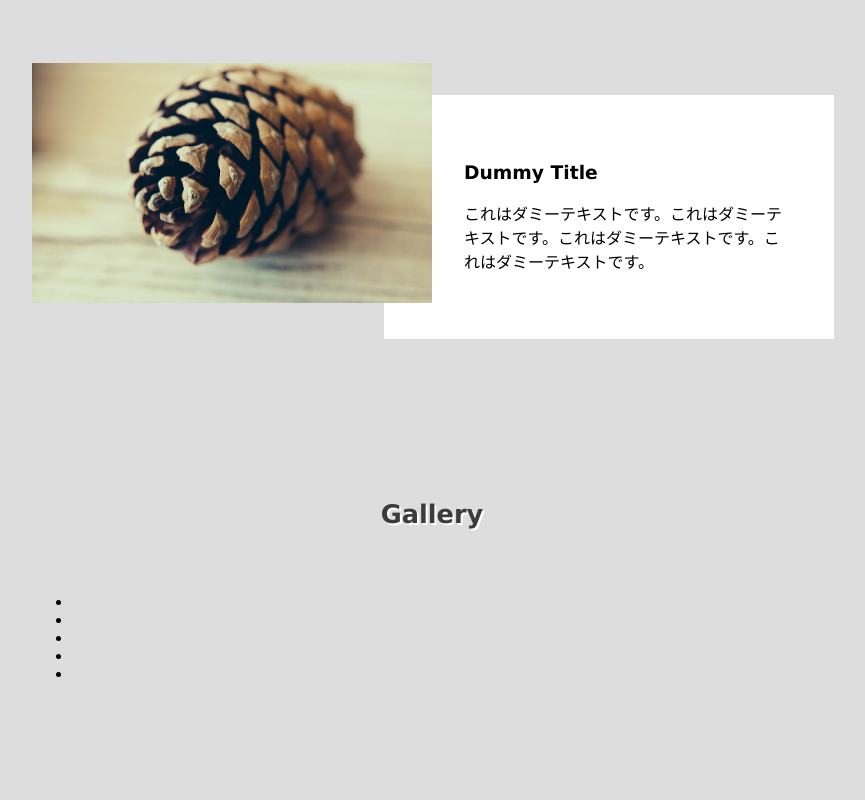
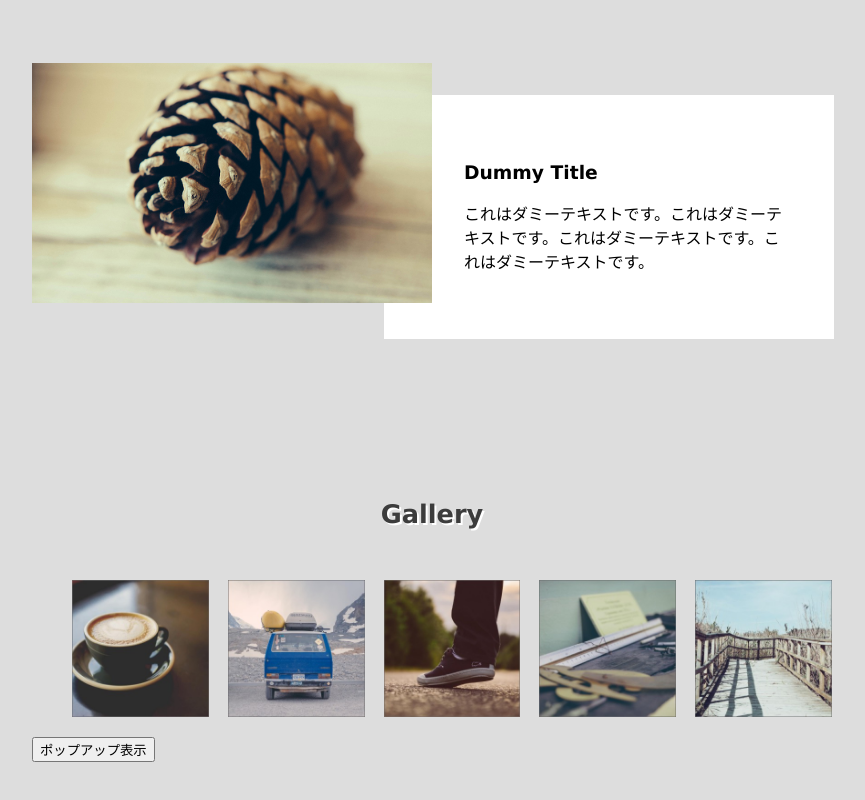
Before and after one commit to tarosjk/202211_jquery, a plain HTML site: page index.html in a window 1280 px wide. Shown: the part 1301-2101 px from the top of the page, without its empty margins (208-1073 px from the left). Drawn offline with nearby package versions, Linux system fonts and the light colour scheme; some packages are replaced by stand-ins of ours; a script that the page names is missing.

Commit message:
Facnyboxギャラリー作成完了

```diff
--- a/css/style.css
+++ b/css/style.css
@@ -85,3 +85,27 @@ h2 {
   left: -3rem;
   top: 2rem;
 }
+
+/* ギャラリー */
+.gallery {
+  margin-top: 10em;
+}
+
+.gallery h2 {
+  margin-bottom: 2em;
+  text-align: center;
+}
+
+.gallery ul {
+  display: flex;
+  justify-content: space-between;
+  list-style: none;
+}
+
+.gallery ul li {
+  width: 18%;
+}
+
+.gallery ul li img {
+  width: 100%;
+}
--- a/index.html
+++ b/index.html
@@ -67,13 +67,23 @@
     <section class="gallery">
       <h2>Gallery</h2>
       <ul>
-        <li><a href=""><img src="" alt=""></a></li>
-        <li><a href=""><img src="" alt=""></a></li>
-        <li><a href=""><img src="" alt=""></a></li>
-        <li><a href=""><img src="" alt=""></a></li>
-        <li><a href=""><img src="" alt=""></a></li>
+        <li><a href="img/img01.jpg" data-fancybox="xyz" data-caption="&lt;span style='font-size: 24px;'&gt;コーヒーカップ&lt;/span&gt;"><img src="img/img01_thumb.jpg" alt=""></a></li>
+        <li><a href="img/img02.jpg" data-fancybox="xyz"><img src="img/img02_thumb.jpg" alt=""></a></li>
+        <li><a href="img/img03.jpg" data-fancybox="xyz"><img src="img/img03_thumb.jpg" alt=""></a></li>
+        <li><a href="img/img04.jpg" data-fancybox="xyz"><img src="img/img04_thumb.jpg" alt=""></a></li>
+        <li><a href="img/img05.jpg" data-fancybox="xyz"><img src="img/img05_thumb.jpg" alt=""></a></li>
       </ul>
     </section>
+
+    <div class="popup">
+      <!-- 見せるコンテンツ -->
+      <div class="popup-window" style="display: none;" id="popup-window">
+        <p>あいうえお</p>
+      </div>
+
+      <button data-fancybox data-src="#popup-window">ポップアップ表示</button>
+
+    </div>
 
   </div>
 
--- a/js/script.js
+++ b/js/script.js
@@ -34,3 +34,11 @@ $(window).on('load', function(){
 document.addEventListener('aos:in', function() {
   alert('アニメーションしました')
 })
+
+// Fancybox
+Fancybox.bind("[data-fancybox]", {
+  // Your custom options
+  Thumbs: {
+    type: "classic",
+  },
+});
```
